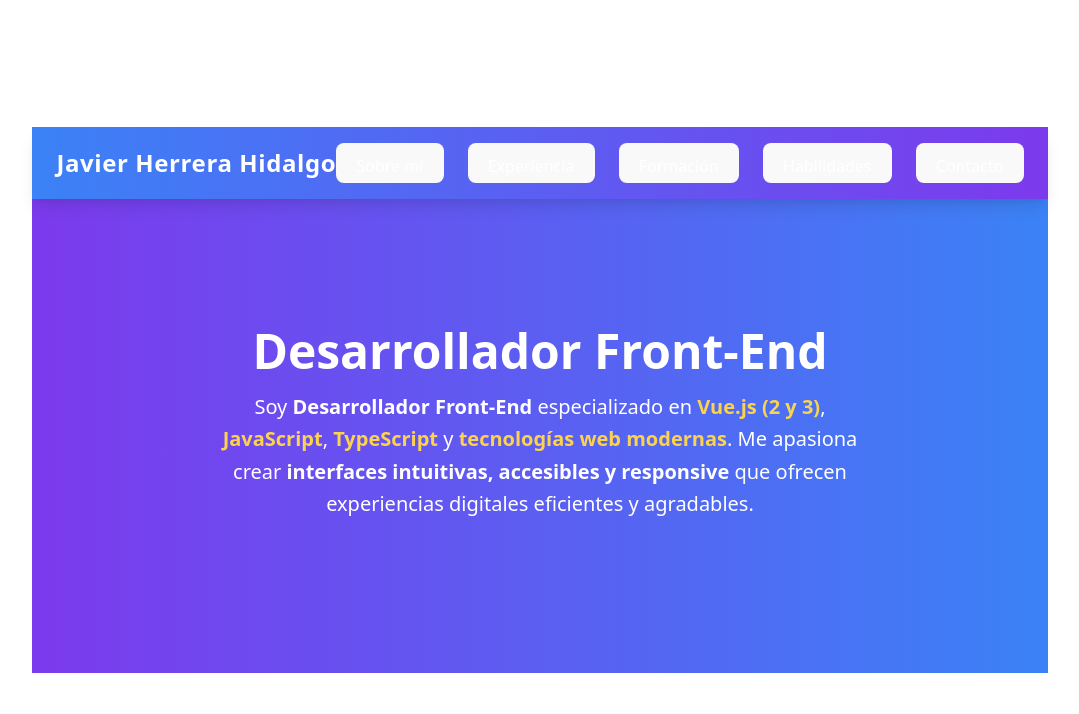
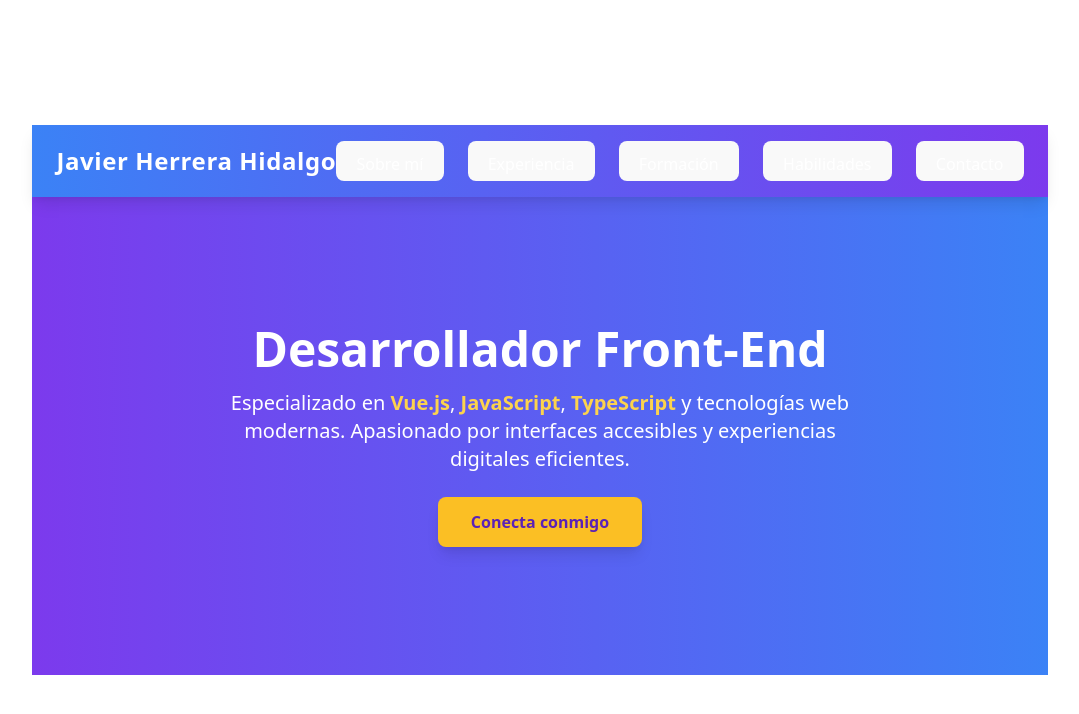
Before and after one commit to JherreraHidalgo/my-portfolio, a Vue app: page / in a window 1280 px wide. Shown: the top 714 px of the page, without its empty margins (100-1179 px from the left). Built offline with nearby package versions, Linux system fonts and the light colour scheme.

Commit message:
third commit, changes responsive

```diff
--- a/index.html
+++ b/index.html
@@ -1,10 +1,10 @@
-<!doctype html>
-<html lang="en">
+<!DOCTYPE html>
+<html lang="es">
   <head>
     <meta charset="UTF-8" />
     <link rel="icon" type="image/svg+xml" href="/vite.svg" />
     <meta name="viewport" content="width=device-width, initial-scale=1.0" />
-    <title>my-portfolio</title>
+    <title>Portfolio - Javier Herrera Hidalgo</title>
   </head>
   <body>
     <div id="app"></div>
--- a/src/App.vue
+++ b/src/App.vue
@@ -1,5 +1,6 @@
 <template>
   <div class="font-sans text-gray-800">
+    <!-- Header -->
     <header
       class="bg-gradient-to-r from-blue-500 to-purple-600 text-white shadow-lg sticky top-0 z-50"
     >
@@ -18,14 +19,13 @@
             fill="none"
             stroke="currentColor"
             viewBox="0 0 24 24"
-            xmlns="http://www.w3.org/2000/svg"
           >
             <path
               stroke-linecap="round"
               stroke-linejoin="round"
               stroke-width="2"
               d="M4 6h16M4 12h16M4 18h16"
-            ></path>
+            />
           </svg>
         </button>
 
@@ -33,17 +33,23 @@
         <nav
           :class="{
             'hidden sm:flex': !menuOpen,
-            'flex flex-col sm:flex-row space-y-2 sm:space-y-0 sm:space-x-6 mt-4 sm:mt-0': true,
+            'flex flex-col sm:flex-row mt-4 sm:mt-0 sm:space-x-6': true,
           }"
         >
-          <ul class="flex flex-col sm:flex-row sm:space-x-6">
-            <li v-for="section in sectionsList" :key="section.id">
+          <ul
+            class="flex flex-col sm:flex-row items-center justify-center space-y-4 sm:space-y-0 sm:space-x-6 w-full sm:w-auto text-center"
+          >
+            <li
+              v-for="section in sectionsList"
+              :key="section.id"
+              class="group w-full sm:w-auto"
+            >
               <button
                 @click="
                   showSection(section.id);
                   menuOpen = false;
                 "
-                class="hover:text-yellow-300 transition relative pb-1"
+                class="relative pb-1 hover:text-yellow-300 transition w-full sm:w-auto"
               >
                 {{ section.label }}
                 <span
@@ -72,6 +78,7 @@ import Education from "./components/Education.vue";
 import Skills from "./components/Skills.vue";
 import Contact from "./components/Contact.vue";
 
+const currentSection = ref("hero");
 const menuOpen = ref(false);
 
 const sections = {
@@ -82,7 +89,6 @@ const sections = {
   skills: Skills,
   contact: Contact,
 };
-
 const currentSectionComponent = ref(Hero);
 
 const sectionsList = [
--- a/src/components/Hero.vue
+++ b/src/components/Hero.vue
@@ -1,20 +1,25 @@
-<script setup></script>
 <template>
   <section
-    class="bg-gradient-to-r from-purple-600 to-blue-500 text-white py-32 text-center animate-fadeIn"
+    class="bg-gradient-to-r from-purple-600 to-blue-500 text-white py-24 sm:py-32 text-center"
   >
-    <h2 class="text-5xl font-bold mb-4">Desarrollador Front-End</h2>
-    <p class="text-xl mb-6 max-w-2xl mx-auto leading-relaxed">
-      Soy <span class="font-bold">Desarrollador Front-End</span> especializado
-      en <span class="font-semibold text-yellow-300">Vue.js (2 y 3)</span>,
+    <h2 class="text-4xl sm:text-5xl font-bold mb-4">Desarrollador Front-End</h2>
+    <p
+      class="text-lg sm:text-xl mb-6 max-w-xs sm:max-w-2xl mx-auto leading-relaxed"
+    >
+      Especializado en
+      <span class="font-semibold text-yellow-300">Vue.js</span>,
       <span class="font-semibold text-yellow-300">JavaScript</span>,
       <span class="font-semibold text-yellow-300">TypeScript</span> y
-      <span class="font-semibold text-yellow-300">tecnologías web modernas</span
-      >. Me apasiona crear
-      <span class="font-bold"
-        >interfaces intuitivas, accesibles y responsive</span
-      >
-      que ofrecen experiencias digitales eficientes y agradables.
+      tecnologías web modernas. Apasionado por interfaces accesibles y
+      experiencias digitales eficientes.
     </p>
+    <button
+      @click="$refs.contactSection.scrollIntoView({ behavior: 'smooth' })"
+      class="inline-block bg-yellow-400 text-purple-800 font-bold px-6 sm:px-8 py-2 sm:py-3 rounded-lg shadow-lg hover:bg-yellow-300 hover:scale-105 transition-transform duration-300"
+    >
+      Conecta conmigo
+    </button>
   </section>
 </template>
+
+<script setup></script>
```
Also changed, not shown: src/main.js (+4 -4 lines).
